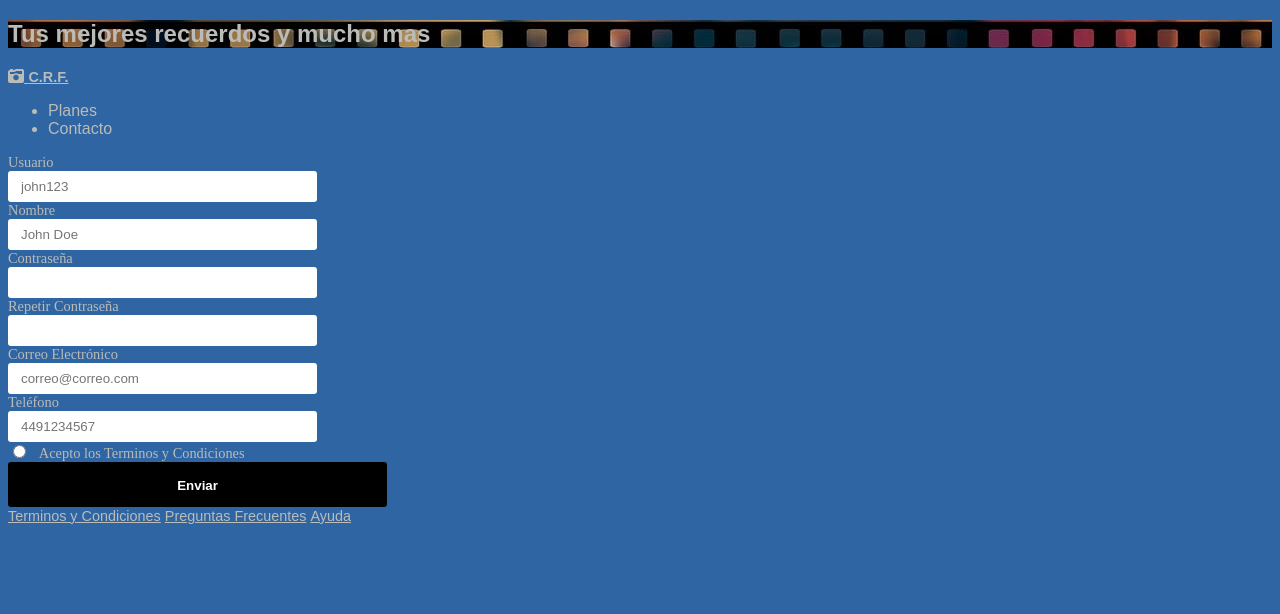
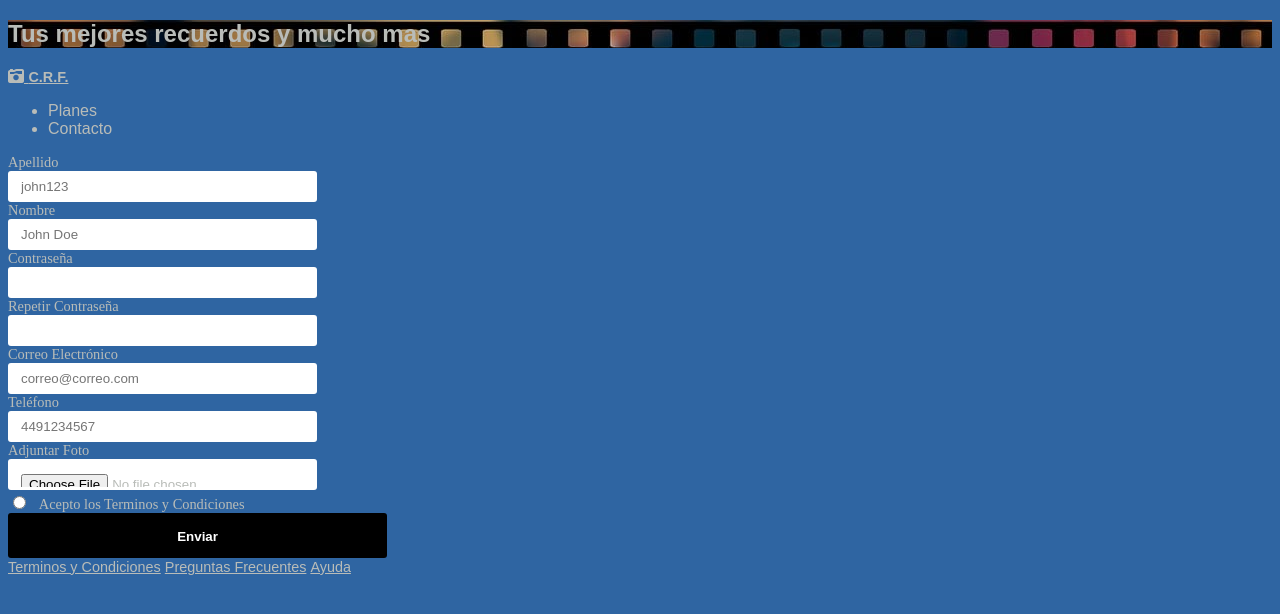
Before and after one commit to Tribilin74/EL10, a Python web app: template templates/registro.html in a window 1280 px wide. Shown: the top 614 px of the page. Run offline with Jinja, Linux system fonts and the light colour scheme; the template is opened without the code that fills it, so the values that code supplies are empty; some libraries are stand-ins or nearby versions.

Commit message:
Nuevo_Registro

```diff
--- a/Static/js/formulario.js
+++ b/Static/js/formulario.js
@@ -6,7 +6,8 @@ const expresiones = {
 	nombre: /^[a-zA-ZÀ-ÿ\s]{1,40}$/, // Letras y espacios, pueden llevar acentos.
 	password: /^.{4,12}$/, // 4 a 12 digitos.
 	correo: /^[a-zA-Z0-9_.+-]+@[a-zA-Z0-9-]+\.[a-zA-Z0-9-.]+$/,
-	telefono: /^\d{7,14}$/ // 7 a 14 numeros.
+	telefono: /^\d{7,14}$/, // 7 a 14 numeros.
+	foto: /^[a-zA-Z0-9\_\-]{4,16}$+.jpg/ // Letras, numeros, guion y guion_bajo
 }
 
 
@@ -16,7 +17,8 @@ const campos = {
 	nombre: false,
 	password: false,
 	correo: false,
-	telefono: false
+	telefono: false,
+	foto: false
 }
 
 const validarFormulario = (e) => {
@@ -39,6 +41,8 @@ const validarFormulario = (e) => {
 		break;
 		case "telefono":
 			validarCampo(expresiones.telefono, e.target, 'telefono');
+		case "foto":
+			validarCampo(expresiones.foto, e.target, 'foto');
 		break;
 	}
 }
@@ -91,7 +95,7 @@ formulario.addEventListener('submit', (e) => {
 	e.preventDefault();
 
 	const terminos = document.getElementById('terminos');
-	if(campos.usuario && campos.nombre && campos.password && campos.correo && campos.telefono && terminos.checked ){
+	if(campos.usuario && campos.nombre && campos.password && campos.correo && campos.telefono && campos.foto && terminos.checked ){
 		formulario.reset();
 
 		document.getElementById('formulario__mensaje-exito').classList.add('formulario__mensaje-exito-activo');
--- a/templates/registro.html
+++ b/templates/registro.html
@@ -39,7 +39,7 @@
 		<form class="formulario" id="formulario">
 			<!-- Grupo: Usuario -->
 			<div class="formulario__grupo" id="grupo__usuario">
-				<label for="usuario" class="formulario__label">Usuario</label>
+				<label for="usuario" class="formulario__label">Apellido</label>
 				<div class="formulario__grupo-input">
 					<input type="text" class="formulario__input" name="usuario" id="usuario" placeholder="john123">
 					<i class="formulario__validacion-estado fas fa-times-circle"></i>
@@ -97,6 +97,15 @@
 				<p class="formulario__input-error">El telefono solo puede contener numeros y el maximo son 14 dígitos.</p>
 			</div>
 
+			<div class="formulario__grupo" id="grupo__foto">
+				<label for="foto" class="formulario__label">Adjuntar Foto</label>
+				<div class="formulario__grupo-input">
+					<input type="file" accept ="image/jpeg" class="formulario__input" name="foto" id="foto" placeholder="">
+					<i class="formulario__validacion-estado fas fa-times-circle"></i>
+				</div>
+				<p class="formulario__input-error">El archivo debe ser en formato jpg.</p>
+			</div>
+
 			<!-- Grupo: Terminos y Condiciones -->
 			<div class="formulario__grupo" id="grupo__terminos">
 				<label class="formulario__label">
```
Also changed, not shown: Captura de pantalla 2024-06-13 190850.PNG.jpg (added).
